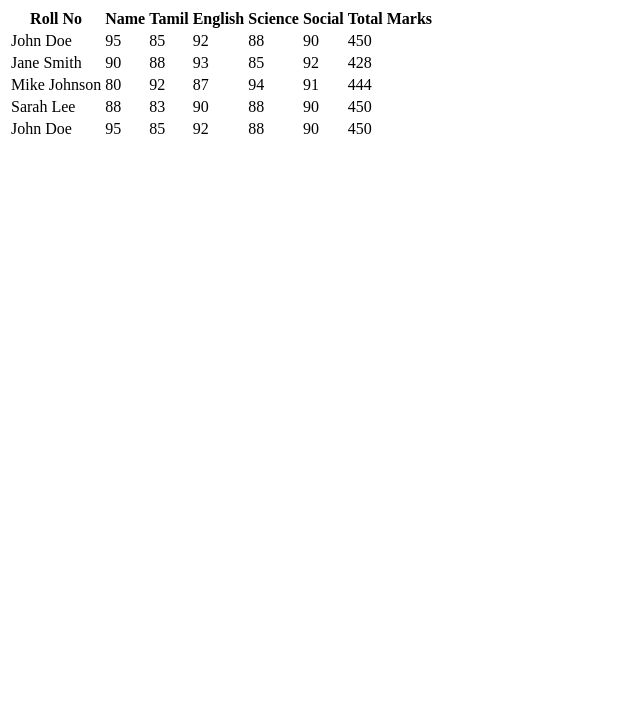
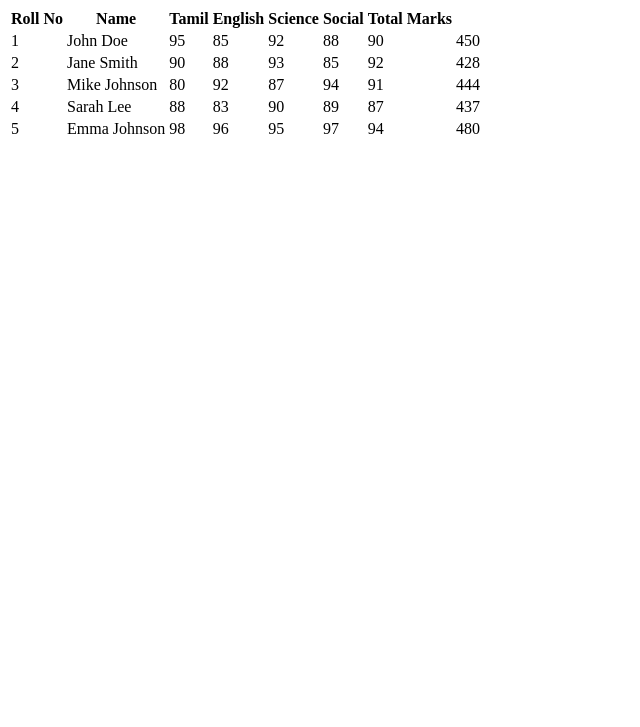
Before and after one commit to iamneo-production/bfcafcdbcbb305296204ddebcceabfbbdedbfone, a plain HTML site: page public/index.html in a window 1280 px wide. Shown: the part 73-800 px from the top of the page, without its empty margins (0-640 px from the left). Drawn offline with Linux system fonts and the light colour scheme.

Commit message:
Backup Commit

```diff
--- a/public/index.html
+++ b/public/index.html
@@ -5,7 +5,8 @@
     <meta charset="UTF-8">
     <meta http-equiv="X-UA-Compatible" content="IE=edge">
     <meta name="viewport" content="width=device-width, initial-scale=1.0">
-    <title>Student Marklist</title>
+    <script src="app.js"></script>
+    <link rel="stylesheet" href="style.css">
 </head>
 
 <body>
@@ -22,6 +23,7 @@
                 <th>Total Marks</th>
             </tr>
             <tr>
+                <td>1</td>
                 <td>John Doe</td>
                 <td>95</td>
                 <td>85</td>
@@ -32,6 +34,7 @@
             </tr>
 
             <tr>
+                <td>2</td>
                 <td>Jane Smith</td>
                 <td>90</td>
                 <td>88</td>
@@ -42,6 +45,7 @@
             </tr>
 
             <tr>
+                <td>3</td>
                 <td>Mike Johnson</td>
                 <td>80</td>
                 <td>92</td>
@@ -52,23 +56,25 @@
             </tr>
 
             <tr>
+                <td>4</td>
                 <td>Sarah Lee</td>
                 <td>88</td>
                 <td>83</td>
                 <td>90</td>
-                <td>88</td>
-                <td>90</td>
-                <td>450</td>
+                <td>89</td>
+                <td>87</td>
+                <td>437</td>
             </tr>
 
             <tr>
-                <td>John Doe</td>
+                <td>5</td>
+                <td>Emma Johnson</td>
+                <td>98</td>
+                <td>96</td>
                 <td>95</td>
-                <td>85</td>
-                <td>92</td>
-                <td>88</td>
-                <td>90</td>
-                <td>450</td>
+                <td>97</td>
+                <td>94</td>
+                <td>480</td>
             </tr>
         </table>
     </div>
```
Also changed, not shown: 1 other file.
